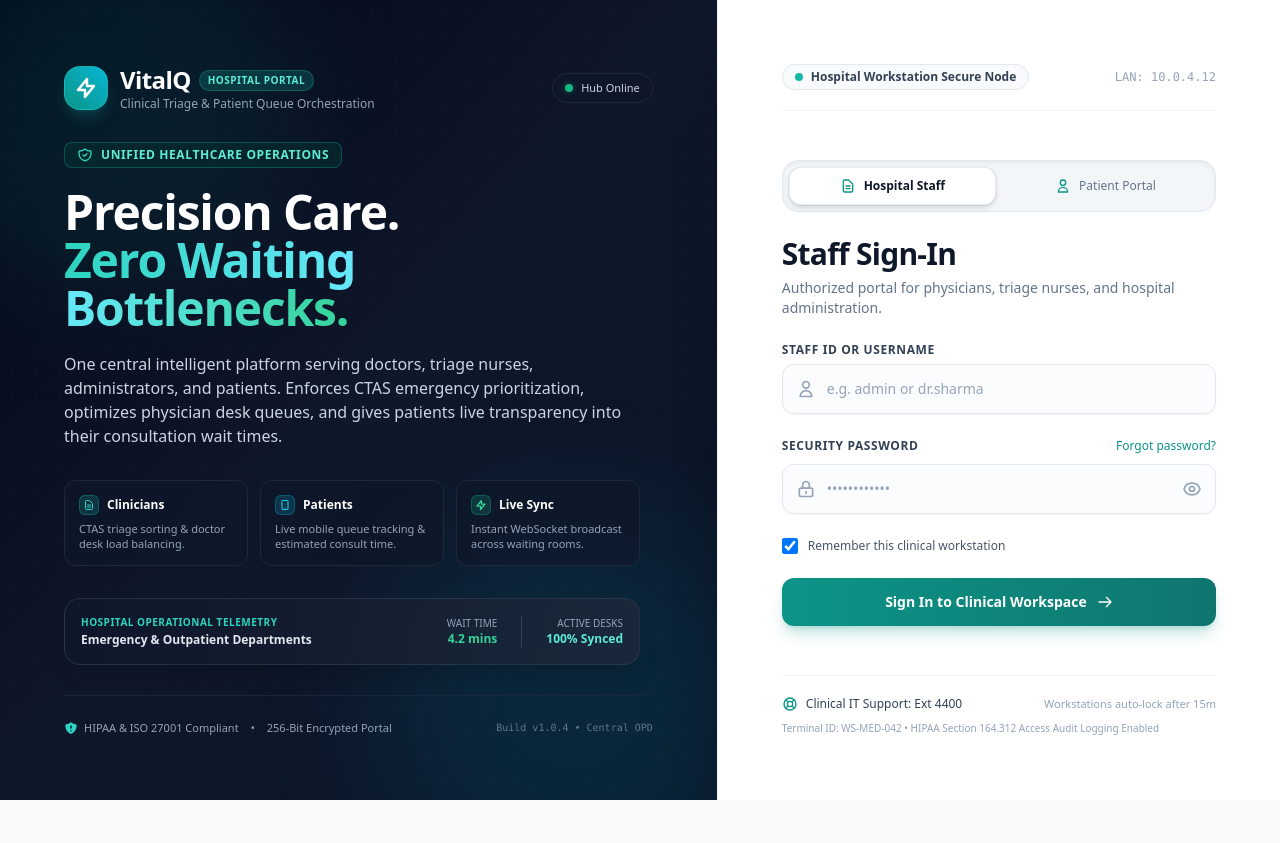
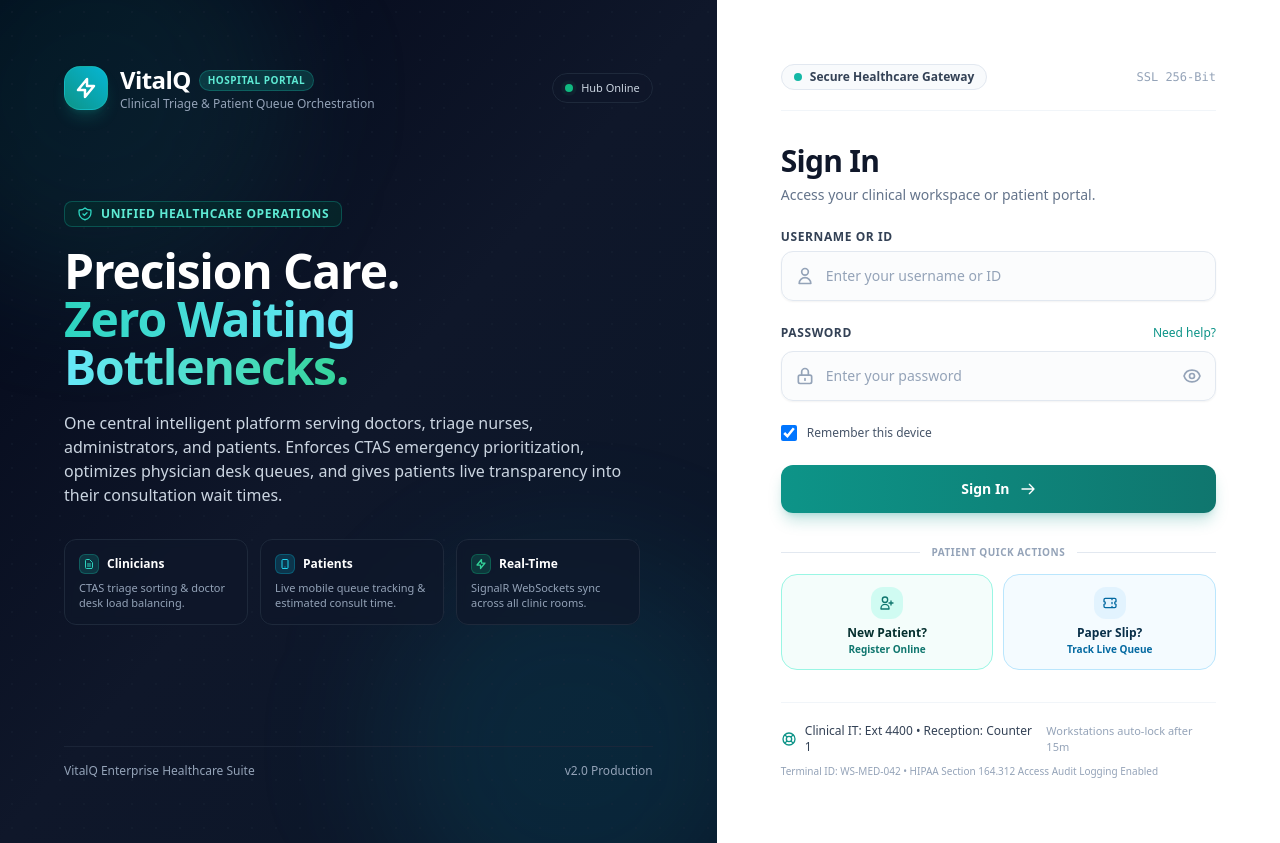
Before and after one commit to muxdaslam-sys/VitalQ, an Angular app in the folder web/: page /login in a window 1280 px wide. Before the commit the page ends 800 px from the top, so only its background shows below. Built offline with nearby package versions, Linux system fonts and the light colour scheme.

Commit message:
feat(auth): unified single login form, custom medical svg favicon, and automated azure cd pipeline

```diff
--- a/web/src/app/features/auth/login/login.component.html
+++ b/web/src/app/features/auth/login/login.component.html
@@ -22,7 +22,7 @@
               Hospital Portal
             </span>
           </div>
-          <p class="text-[11px] sm:text-xs text-slate-400 font-medium">Clinical Triage & Patient Queue Orchestration</p>
+          <p class="text-[11px] sm:text-xs text-slate-400 font-medium">Clinical Triage &amp; Patient Queue Orchestration</p>
         </div>
       </div>
 
@@ -37,13 +37,13 @@
       </div>
     </header>
 
-    <!-- Mobile-Only Compact Sub-banner (Keeps mobile users from scrolling excessively) -->
+    <!-- Mobile-Only Compact Sub-banner -->
     <div class="lg:hidden relative z-10 mt-4 pt-4 border-t border-slate-800/80">
       <div class="flex items-center justify-between">
         <p class="text-[11px] font-medium text-slate-400">
-          Sign-in portal for <strong class="text-slate-200">Clinical Staff</strong> & <strong class="text-slate-200">Patients</strong>
+          Unified Healthcare Access Gateway
         </p>
-        <span class="text-[10px] text-teal-400 font-semibold uppercase tracking-wider">Fast Access</span>
+        <span class="text-[10px] text-teal-400 font-semibold uppercase tracking-wider">Secure Node</span>
       </div>
     </div>
 
@@ -100,107 +100,43 @@
                 <path stroke-linecap="round" stroke-linejoin="round" d="M13 10V3L4 14h7v7l9-11h-7z" />
               </svg>
             </span>
-            <h2 class="text-xs font-bold text-white">Live Sync</h2>
+            <h2 class="text-xs font-bold text-white">Real-Time</h2>
           </div>
-          <p class="text-[11px] text-slate-400 leading-snug">Instant WebSocket broadcast across waiting rooms.</p>
-        </div>
-      </div>
-
-      <!-- Live Shift Snapshot Telemetry -->
-      <div class="p-4 rounded-2xl bg-gradient-to-r from-slate-900/90 to-slate-800/80 border border-slate-700/60 shadow-xl flex items-center justify-between gap-4">
-        <div>
-          <p class="text-[10px] uppercase tracking-wider font-bold text-teal-400">Hospital Operational Telemetry</p>
-          <p class="text-xs font-semibold text-slate-200 mt-0.5">Emergency & Outpatient Departments</p>
-        </div>
-        <div class="flex items-center gap-6 text-right">
-          <div>
-            <p class="text-[10px] text-slate-400 uppercase">Wait Time</p>
-            <p class="text-xs font-bold text-emerald-400">4.2 mins</p>
-          </div>
-          <div class="border-l border-slate-700 pl-6">
-            <p class="text-[10px] text-slate-400 uppercase">Active Desks</p>
-            <p class="text-xs font-bold text-teal-300">100% Synced</p>
-          </div>
+          <p class="text-[11px] text-slate-400 leading-snug">SignalR WebSockets sync across all clinic rooms.</p>
         </div>
       </div>
     </div>
 
-    <!-- Desktop-Only Compliance Footer -->
-    <footer class="hidden lg:flex relative z-10 pt-6 border-t border-slate-800/80 items-center justify-between text-[11px] text-slate-400">
-      <div class="flex items-center gap-3">
-        <span class="flex items-center gap-1.5">
-          <svg class="w-3.5 h-3.5 text-teal-400" fill="currentColor" viewBox="0 0 20 20">
-            <path fill-rule="evenodd" d="M10 1.944A11.954 11.954 0 012.166 5C2.056 5.649 2 6.319 2 7c0 5.225 3.34 9.67 8 11.317C14.66 16.67 18 12.225 18 7c0-.682-.057-1.35-.166-2.001A11.954 11.954 0 0110 1.944zM11 14a1 1 0 11-2 0 1 1 0 012 0zm0-7a1 1 0 10-2 0v3a1 1 0 102 0V7z" clip-rule="evenodd" />
-          </svg>
-          HIPAA & ISO 27001 Compliant
-        </span>
-        <span>•</span>
-        <span>256-Bit Encrypted Portal</span>
+    <!-- Left Footer -->
+    <div class="relative z-10 pt-4 border-t border-slate-800/80 flex items-center justify-between text-xs text-slate-400">
+      <span>VitalQ Enterprise Healthcare Suite</span>
+      <span>v2.0 Production</span>
     </div>
-      <div class="text-slate-500 font-mono text-[10px]">
-        Build v1.0.4 • Central OPD
-      </div>
-    </footer>
   </section>
 
-  <!-- RIGHT SIDE: Universal Sign-In Form (Mobile First, Prominent & Immediate) -->
-  <section class="w-full lg:w-[46%] xl:w-[44%] bg-white flex flex-col justify-between p-6 sm:p-10 lg:p-12 xl:p-16 border-t lg:border-t-0 lg:border-l border-slate-100 shadow-2xl relative z-20 flex-1">
+  <!-- RIGHT SIDE: Single Clean Unified Authentication Gateway -->
+  <section class="w-full lg:w-[46%] xl:w-[44%] bg-white flex flex-col justify-between p-6 sm:p-10 lg:p-12 xl:p-16 relative">
 
-    <!-- Top Header: Workstation Node / Security Tag -->
+    <!-- Top System Node Indicator -->
     <header class="flex items-center justify-between pb-5 border-b border-slate-100">
       <div class="inline-flex items-center gap-2 px-3 py-1 rounded-full bg-slate-50 border border-slate-200 text-xs font-semibold text-slate-700">
         <span class="w-2 h-2 rounded-full bg-teal-500"></span>
-        @if (activeMode() === 'staff') {
-          <span>Hospital Workstation Secure Node</span>
-        } @else {
-          <span>Patient Portal Access Gateway</span>
-        }
+        <span>Secure Healthcare Gateway</span>
       </div>
       <span class="text-xs text-slate-400 font-mono">
-        @if (activeMode() === 'staff') { LAN: 10.0.4.12 } @else { SSL 256-Bit }
+        SSL 256-Bit
       </span>
     </header>
 
     <!-- Center Login Form Area -->
     <div class="my-auto py-6 sm:py-8 max-w-md w-full mx-auto">
 
-      <!-- 1. The Two-Pill Mode Switcher (Option A) -->
-      <div class="p-1.5 rounded-2xl bg-slate-100/90 border border-slate-200 grid grid-cols-2 gap-1.5 mb-6 shadow-inner">
-        <button type="button" (click)="switchMode('staff')"
-                [class]="activeMode() === 'staff'
-                  ? 'bg-white text-slate-900 shadow-md font-bold border border-slate-200/80 ring-1 ring-slate-900/5'
-                  : 'text-slate-500 hover:text-slate-800 font-medium hover:bg-slate-50/50'"
-                class="py-2.5 px-3 rounded-xl text-xs transition-all flex items-center justify-center gap-2 select-none">
-          <svg class="w-4 h-4 text-teal-600" fill="none" viewBox="0 0 24 24" stroke="currentColor" stroke-width="2">
-            <path stroke-linecap="round" stroke-linejoin="round" d="M9 12h6m-6 4h6m2 5H7a2 2 0 01-2-2V5a2 2 0 012-2h5.586a1 1 0 01.707.293l5.414 5.414a1 1 0 01.293.707V19a2 2 0 01-2 2z" />
-          </svg>
-          <span>Hospital Staff</span>
-        </button>
-        <button type="button" (click)="switchMode('patient')"
-                [class]="activeMode() === 'patient'
-                  ? 'bg-white text-slate-900 shadow-md font-bold border border-slate-200/80 ring-1 ring-slate-900/5'
-                  : 'text-slate-500 hover:text-slate-800 font-medium hover:bg-slate-50/50'"
-                class="py-2.5 px-3 rounded-xl text-xs transition-all flex items-center justify-center gap-2 select-none">
-          <svg class="w-4 h-4 text-teal-600" fill="none" viewBox="0 0 24 24" stroke="currentColor" stroke-width="2">
-            <path stroke-linecap="round" stroke-linejoin="round" d="M16 7a4 4 0 11-8 0 4 4 0 018 0zM12 14a7 7 0 00-7 7h14a7 7 0 00-7-7z" />
-          </svg>
-          <span>Patient Portal</span>
-        </button>
-      </div>
-
-      <!-- 2. Dynamic Form Headers -->
+      <!-- Unified Form Header -->
       <div class="mb-6">
-        @if (activeMode() === 'staff') {
-          <h2 class="text-2xl sm:text-3xl font-black text-slate-900 tracking-tight">Staff Sign-In</h2>
+        <h2 class="text-2xl sm:text-3xl font-black text-slate-900 tracking-tight">Sign In</h2>
         <p class="text-xs sm:text-sm text-slate-500 mt-1.5 leading-relaxed">
-            Authorized portal for physicians, triage nurses, and hospital administration.
+          Access your clinical workspace or patient portal.
         </p>
-        } @else {
-          <h2 class="text-2xl sm:text-3xl font-black text-slate-900 tracking-tight">Patient OPD Portal</h2>
-          <p class="text-xs sm:text-sm text-slate-500 mt-1.5 leading-relaxed">
-            Track your live OPD queue token, waiting position, and doctor consultation status.
-          </p>
-        }
       </div>
 
       <!-- Error Message Banner -->
@@ -216,43 +152,35 @@
         </div>
       }
 
-      <!-- Universal Dynamic Login Form -->
+      <!-- Single Universal Login Form -->
       <form (ngSubmit)="onSubmit()" class="space-y-4 sm:space-y-5">
+        <!-- 1. Username / User ID Input -->
         <div>
           <label class="block text-xs font-bold text-slate-700 mb-1.5 uppercase tracking-wider">
-            @if (activeMode() === 'staff') {
-              Staff ID or Username
-            } @else {
-              Registered Mobile or Patient ID
-            }
+            Username or ID
           </label>
           <div class="relative">
             <div class="absolute inset-y-0 left-0 pl-3.5 flex items-center pointer-events-none text-slate-400">
-              @if (activeMode() === 'staff') {
               <svg class="w-5 h-5 text-slate-400" fill="none" viewBox="0 0 24 24" stroke="currentColor">
                 <path stroke-linecap="round" stroke-linejoin="round" stroke-width="2" d="M16 7a4 4 0 11-8 0 4 4 0 018 0zM12 14a7 7 0 00-7 7h14a7 7 0 00-7-7z" />
               </svg>
-              } @else {
-                <svg class="w-5 h-5 text-slate-400" fill="none" viewBox="0 0 24 24" stroke="currentColor">
-                  <path stroke-linecap="round" stroke-linejoin="round" stroke-width="2" d="M3 5a2 2 0 012-2h3.28a1 1 0 01.948.684l1.498 4.493a1 1 0 01-.502 1.21l-2.257 1.13a11.042 11.042 0 005.516 5.516l1.13-2.257a1 1 0 011.21-.502l4.493 1.498a1 1 0 01.684.949V19a2 2 0 01-2 2h-1C9.716 21 3 14.284 3 6V5z" />
-                </svg>
-              }
             </div>
             <input type="text" [(ngModel)]="credentials.username" name="username" required
                    autocomplete="username"
                    autocapitalize="none"
-                   [placeholder]="activeMode() === 'staff' ? 'e.g. admin or dr.sharma' : 'e.g. patient1 or registered phone'"
+                   placeholder="Enter your username or ID"
                    class="w-full pl-11 pr-4 py-3 sm:py-3.5 rounded-xl border border-slate-200 text-base sm:text-sm text-slate-900 placeholder:text-slate-400 focus:outline-none focus:ring-2 focus:ring-teal-500 focus:border-teal-500 transition shadow-sm bg-slate-50/50 focus:bg-white">
           </div>
         </div>
 
+        <!-- 2. Password Input -->
         <div>
           <div class="flex items-center justify-between mb-1.5">
             <label class="block text-xs font-bold text-slate-700 uppercase tracking-wider">
-              @if (activeMode() === 'staff') { Security Password } @else { Portal PIN or Password }
+              Password
             </label>
             <button type="button" (click)="toggleSupportModal(true)" class="text-xs font-medium text-teal-600 hover:text-teal-700 hover:underline py-1">
-              @if (activeMode() === 'staff') { Forgot password? } @else { Need access help? }
+              Need help?
             </button>
           </div>
           <div class="relative">
@@ -264,7 +192,7 @@
             <input [type]="showPassword() ? 'text' : 'password'" [(ngModel)]="credentials.password" name="password" required
                    (keyup)="checkCapsLock($event)"
                    autocomplete="current-password"
-                   placeholder="••••••••••••"
+                   placeholder="Enter your password"
                    class="w-full pl-11 pr-12 py-3 sm:py-3.5 rounded-xl border border-slate-200 text-base sm:text-sm text-slate-900 placeholder:text-slate-400 focus:outline-none focus:ring-2 focus:ring-teal-500 focus:border-teal-500 transition shadow-sm bg-slate-50/50 focus:bg-white">
             <button type="button" (click)="togglePassword()"
                     title="Toggle password visibility"
@@ -282,7 +210,7 @@
             </button>
           </div>
 
-          <!-- Real-Time Caps Lock Alert (Enterprise Safety) -->
+          <!-- Real-Time Caps Lock Alert -->
           @if (capsLockOn()) {
             <p class="text-[11px] text-amber-600 font-semibold flex items-center gap-1.5 mt-1.5 animate-fadeIn">
               <svg class="w-3.5 h-3.5 shrink-0" fill="currentColor" viewBox="0 0 20 20">
@@ -298,13 +226,7 @@
           <label class="flex items-center gap-2.5 cursor-pointer select-none text-slate-600">
             <input type="checkbox" [(ngModel)]="rememberStation" name="rememberStation"
                    class="w-4 h-4 rounded text-teal-600 focus:ring-teal-500 border-slate-300">
-            <span>
-              @if (activeMode() === 'staff') {
-                Remember this clinical workstation
-              } @else {
-                Remember me on this device
-              }
-            </span>
+            <span>Remember this device</span>
           </label>
         </div>
 
@@ -318,25 +240,18 @@
             </svg>
             <span>Verifying Credentials...</span>
           } @else {
-            <span>
-              @if (activeMode() === 'staff') {
-                Sign In to Clinical Workspace
-              } @else {
-                Access My Patient Portal
-              }
-            </span>
+            <span>Sign In</span>
             <svg class="w-4 h-4" fill="none" viewBox="0 0 24 24" stroke="currentColor">
               <path stroke-linecap="round" stroke-linejoin="round" stroke-width="2" d="M14 5l7 7m0 0l-7 7m7-7H3" />
             </svg>
           }
         </button>
 
-        <!-- 3. Patient Actions: Register Online & Track Paper Slip (Distinct 2-Column Cards) -->
-        @if (activeMode() === 'patient') {
-          <div class="pt-2 space-y-2 animate-fadeIn">
+        <!-- Patient Quick Actions Section (Self-Register & Slip Tracker) -->
+        <div class="pt-2 space-y-2">
           <div class="relative flex py-1 items-center">
             <div class="flex-grow border-t border-slate-200"></div>
-              <span class="flex-shrink mx-3 text-[10px] text-slate-400 font-bold uppercase tracking-wider">or patient options</span>
+            <span class="flex-shrink mx-3 text-[10px] text-slate-400 font-bold uppercase tracking-wider">patient quick actions</span>
             <div class="flex-grow border-t border-slate-200"></div>
           </div>
 
@@ -370,7 +285,6 @@
             </button>
           </div>
         </div>
-        }
       </form>
     </div>
 
@@ -381,22 +295,14 @@
           <svg class="w-4 h-4 text-teal-600 shrink-0" fill="none" viewBox="0 0 24 24" stroke="currentColor">
             <path stroke-linecap="round" stroke-linejoin="round" stroke-width="2" d="M18.364 5.636l-3.536 3.536m0 5.656l3.536 3.536M9.172 9.172L5.636 5.636m3.536 9.192l-3.536 3.536M21 12a9 9 0 11-18 0 9 9 0 0118 0zm-5 0a4 4 0 11-8 0 4 4 0 018 0z" />
           </svg>
-          @if (activeMode() === 'staff') {
-            <span>Clinical IT Support: Ext 4400</span>
-          } @else {
-            <span>Hospital Reception: Counter 1</span>
-          }
+          <span>Clinical IT: Ext 4400 • Reception: Counter 1</span>
         </div>
         <span class="text-[11px] text-slate-400">
-          @if (activeMode() === 'staff') { Workstations auto-lock after 15m } @else { Secure Patient Portal }
+          Workstations auto-lock after 15m
         </span>
       </div>
       <p class="text-[10px] text-slate-400 mt-2 font-medium">
-        @if (activeMode() === 'staff') {
         Terminal ID: WS-MED-042 • HIPAA Section 164.312 Access Audit Logging Enabled
-        } @else {
-          Your health records and queue status are strictly confidential and encrypted under HIPAA guidelines.
-        }
       </p>
     </footer>
   </section>
--- a/web/src/app/features/auth/login/login.component.ts
+++ b/web/src/app/features/auth/login/login.component.ts
@@ -4,9 +4,10 @@
  * ============================================================================
  *
  * PURPOSE:
- * Serves as the universal login portal for both Hospital Staff (Doctors, Nurses, Admins)
- * and Outpatients. Provides mode switching, caps lock detection, password visibility,
- * quick paper slip tracking, and first-time patient self-registration.
+ * Serves as the universal single login portal for all Hospital Users:
+ * Clinicians (Doctors, Nurses, Admins) and Outpatients.
+ * Authenticates credentials against the unified /api/auth/login endpoint
+ * and automatically routes users to their role-specific workstation or portal.
  * ============================================================================
  */
 
@@ -37,9 +38,6 @@ export class LoginComponent implements OnInit {
   //#endregion
 
   //#region 2. Reactive State & Form Models
-
-  /** Active login mode: 'staff' vs 'patient' */
-  activeMode = signal<'staff' | 'patient'>('staff');
 
   /** Login credentials payload */
   credentials: LoginRequest = { username: '', password: '' };
@@ -93,16 +91,7 @@ export class LoginComponent implements OnInit {
 
   //#endregion
 
-  //#region 4. Mode Switching & UI Toggles
-
-  /**
-   * Switches portal mode between Hospital Staff and Patient OPD.
-   */
-  switchMode(mode: 'staff' | 'patient'): void {
-    this.activeMode.set(mode);
-    this.errorMessage.set(null);
-    this.credentials = { username: '', password: '' };
-  }
+  //#region 4. UI Toggles & Safety Helpers
 
   /**
    * Toggles password masking.
@@ -160,7 +149,7 @@ export class LoginComponent implements OnInit {
   onQuickTokenSubmit(): void {
     const token = this.quickTokenInput().trim();
     if (!token) {
-      this.quickTokenError.set('Please enter a valid token number (e.g. CARD-001 or GEN-012).');
+      this.quickTokenError.set('Please enter a valid token number (e.g. CARD-001 or GEN-014).');
       return;
     }
     this.showQuickTokenModal.set(false);
@@ -207,13 +196,12 @@ export class LoginComponent implements OnInit {
   }
 
   /**
-   * Authenticates credentials and routes user to their role-specific portal.
+   * Authenticates credentials and dynamically routes user to their role-specific portal.
    */
   onSubmit(): void {
     if (this.isLoading()) return;
     if (!this.credentials.username.trim() || !this.credentials.password) {
-      const fieldName = this.activeMode() === 'staff' ? 'Staff ID / Username' : 'Mobile / Patient ID';
-      this.errorMessage.set(`Please provide both your ${fieldName} and password/PIN.`);
+      this.errorMessage.set('Please provide both your Username/ID and password.');
       return;
     }
 
@@ -233,10 +221,7 @@ export class LoginComponent implements OnInit {
       },
       error: (err) => {
         this.isLoading.set(false);
-        const defaultMsg = this.activeMode() === 'staff'
-          ? 'Authentication failed. Please verify your hospital staff credentials.'
-          : 'Patient login failed. Please verify your mobile number or PIN.';
-        this.errorMessage.set(err.error?.message || defaultMsg);
+        this.errorMessage.set(err.error?.message || 'Authentication failed. Please verify your credentials or contact Clinical IT.');
       }
     });
   }
--- a/web/src/index.html
+++ b/web/src/index.html
@@ -5,7 +5,8 @@
   <title>VitalQ - Hospital OPD & Clinical Triage System</title>
   <base href="/">
   <meta name="viewport" content="width=device-width, initial-scale=1">
-  <link rel="icon" type="image/x-icon" href="favicon.ico">
+  <link rel="icon" type="image/svg+xml" href="favicon.svg">
+  <link rel="alternate icon" type="image/x-icon" href="favicon.ico">
   <!-- Google Fonts: Plus Jakarta Sans & JetBrains Mono -->
   <link rel="preconnect" href="https://fonts.googleapis.com">
   <link rel="preconnect" href="https://fonts.gstatic.com" crossorigin>
```
Also changed, not shown: web/public/favicon.svg (added). Lines whose indentation alone changed are shown as unchanged.
